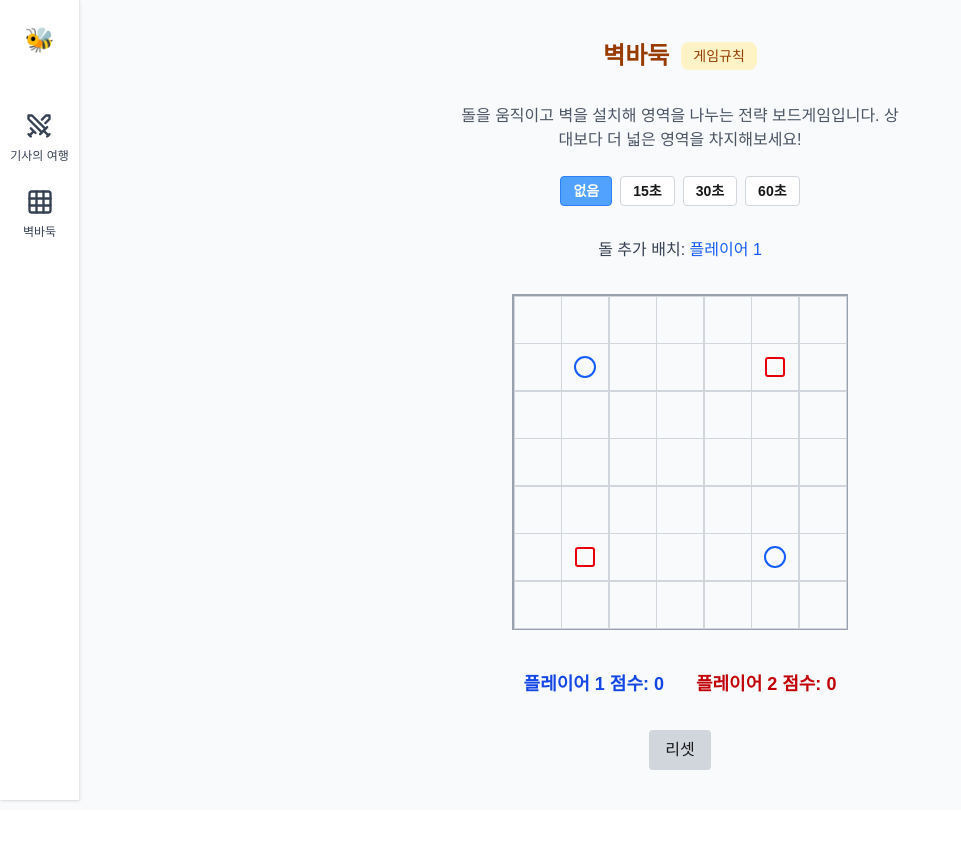
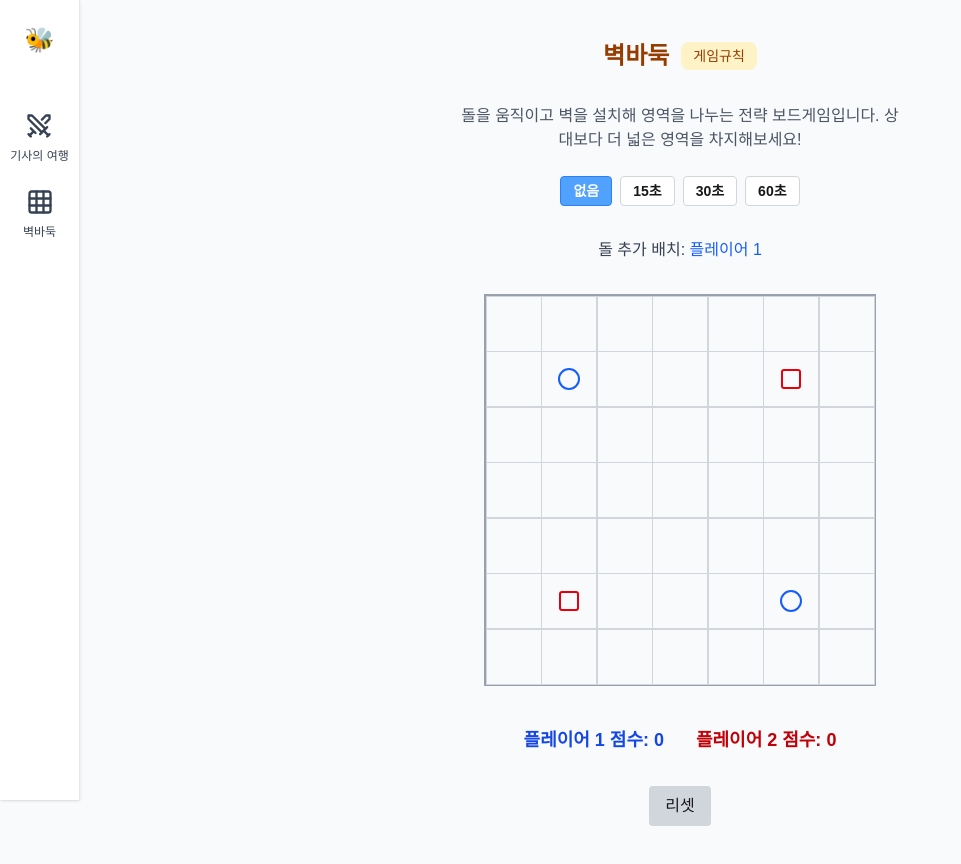
Before and after one commit to PyeongBee/bee_games, a Next.js app: page /wall-baduk in a window 1280 px wide. Shown: the whole page, without its empty margins (0-961 px from the left). Before the commit the page ends 810 px from the top, so only its background shows below. Built offline with nearby package versions, Linux system fonts and the light colour scheme.

Commit message:
벽바둑 게임판 사이즈 조정

```diff
--- a/src/app/wall-baduk/page.tsx
+++ b/src/app/wall-baduk/page.tsx
@@ -149,14 +149,14 @@ export default function WallBaduk() {
   const [showRules, setShowRules] = useState(false);
 
   // 반응형 크기 계산
-  const cellSize = isMobile ? 32 : 48;
+  const cellSize = isMobile ? 40 : 56;
   const wallThickness = cellSize / 6;
   const wallOffset = cellSize / 12;
 
   // 화면 크기 감지
   useEffect(() => {
     const checkIsMobile = () => {
-      setIsMobile(window.innerWidth < 768);
+      setIsMobile(window.innerWidth < 640);
     };
 
     checkIsMobile();
--- a/src/components/Layout.tsx
+++ b/src/components/Layout.tsx
@@ -9,7 +9,7 @@ export default function Layout({ children }: { children: React.ReactNode }) {
   // 화면 크기 감지
   useEffect(() => {
     const checkIsMobile = () => {
-      setIsMobile(window.innerWidth < 768);
+      setIsMobile(window.innerWidth < 640);
     };
 
     checkIsMobile();
```
